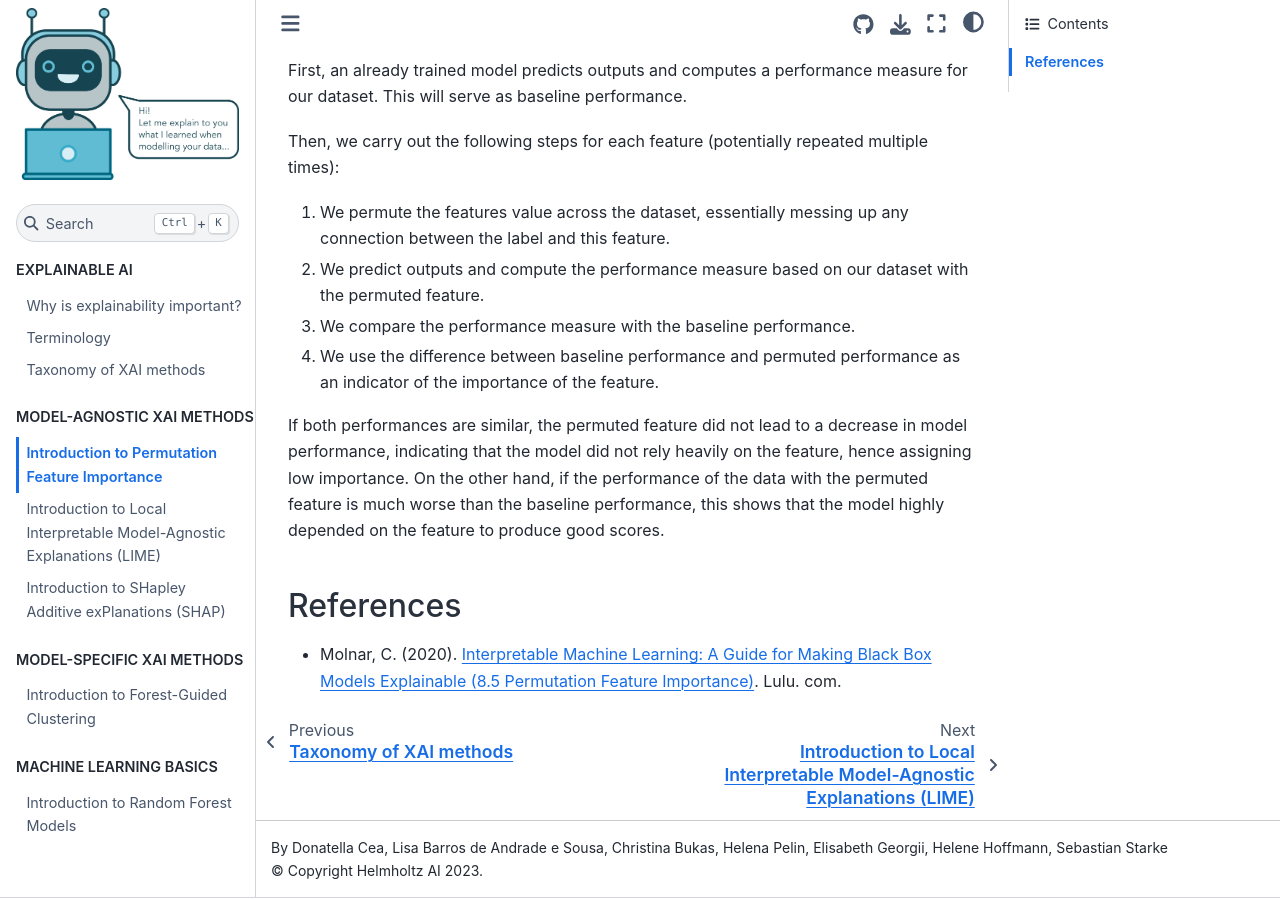
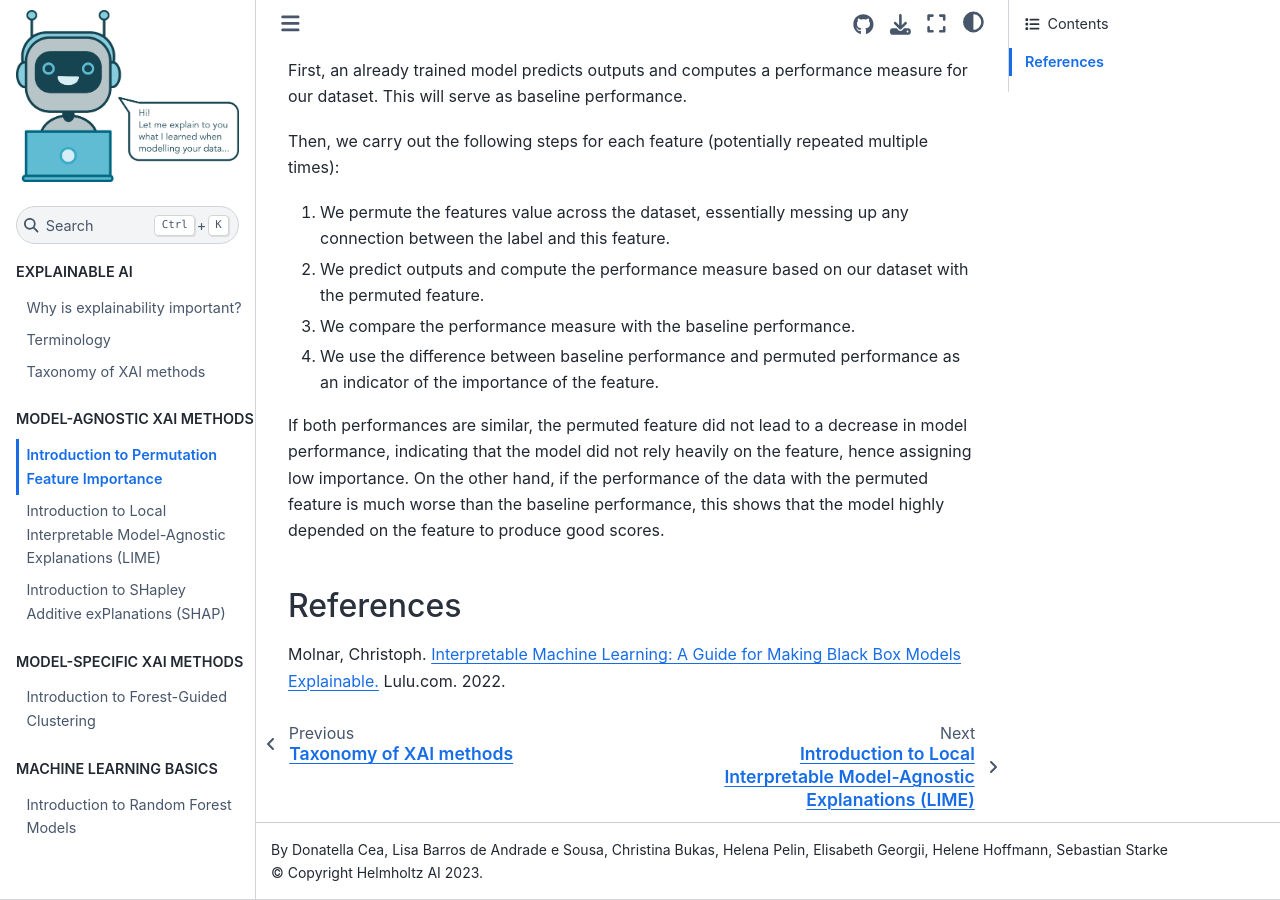
Before and after one commit to HelmholtzAI-Consultants-Munich/XAI-Tutorials, a Sphinx documentation site: the page built from docs/source/_model_agnostic_xai/pfi.rst, in a window 1280 px wide and 900 px high, scrolled down 690 px. Built offline with Sphinx 7.4.7 and the Sphinx Book theme 1.1.4, drawn with Linux system fonts in a browser that asks for light colours.

Commit message:
Update pfi.rst

```diff
--- a/docs/source/_model_agnostic_xai/pfi.rst
+++ b/docs/source/_model_agnostic_xai/pfi.rst
@@ -28,4 +28,4 @@ On the other hand, if the performance of the data with the permuted feature is m
 References
 -----------
 
-- Molnar, C. (2020). `Interpretable Machine Learning: A Guide for Making Black Box Models Explainable (8.5 Permutation Feature Importance) <https://christophm.github.io/interpretable-ml-book/>`_. Lulu. com.
+Molnar, Christoph. `Interpretable Machine Learning: A Guide for Making Black Box Models Explainable. <https://christophm.github.io/interpretable-ml-book/>`_ Lulu.com. 2022.
```
